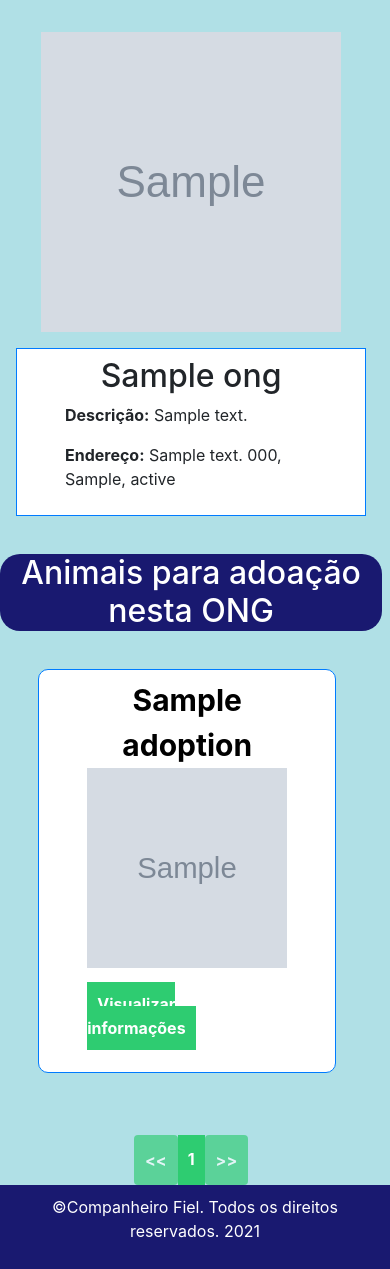
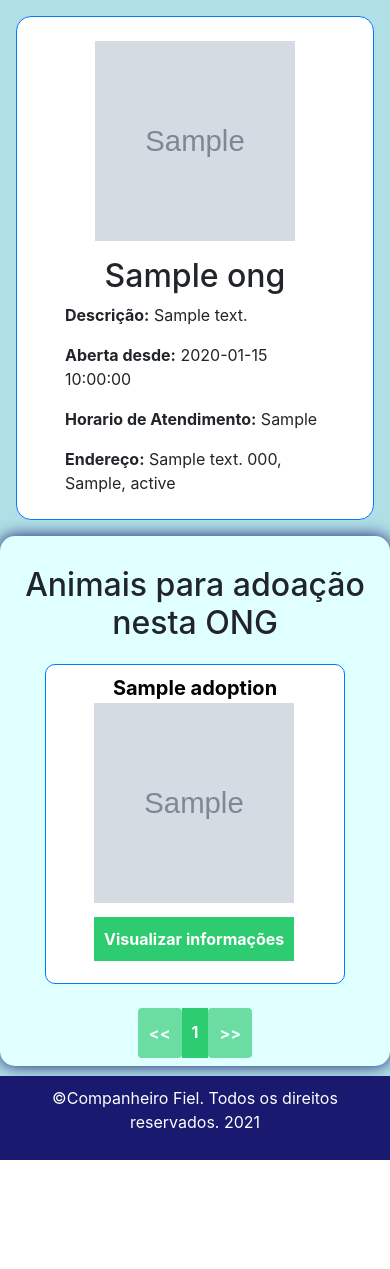
Before and after one commit to IgorSPessoa/tcc, a PHP site: page /ong_profile.php?id=1 in a window 390 px wide. Shown: the part 66-1335 px from the top of the page. After the commit the page ends 1226 px from the top, so only its background shows below. Run offline with PHP 8.4, Linux system fonts and the light colour scheme; tables that the repository leaves empty or names only in its code hold one stand-in row (values such as "Sample post"); grey boxes marked "Sample" are stand-in pictures; some libraries are stand-ins or nearby versions.

Commit message:
Page design

```diff
--- a/css/Ong_Profile.css
+++ b/css/Ong_Profile.css
@@ -10,14 +10,19 @@ body{
 }
 .descricao{
     width: 65%;
+
+    border-radius: 15px;
 }
 .adocao >h1{
     text-align: center;
-    color: white;
 }
 .adocao{
-    background-color: RGBA(25,25,112,1);
-    border-radius: 20px;
+
+    margin-bottom: 10px;
+
+    border-radius: 15px;
+    background-color: #E0FFFF;
+    box-shadow: 0 0 1em #191970;
 }
 
 .animals{
@@ -63,128 +68,30 @@ body{
     background-color: #019c42;
     text-decoration: none;
 }
+@media only screen and (max-width:992px) {
+    .animals{
+        display: grid;
+        grid-template-columns: repeat(2, 1fr);
+        max-width: 600px;
+        margin: 0 auto;
+        grid-gap: 20px;
+    }
+}
+@media only screen and (max-width: 768px) {
+    .LOng > img{
+        height:200px;
+        width: 200px;
+    }
+    .descricao{
+        width: 100%;
 
-
-@media only screen and (max-width: 950px) {
-    main{
-        width: 700px !important;
+        border-radius: 15px;
     }
     .animals{
         display: grid;
-        grid-template-columns: repeat(3, 1fr);
-        max-width: 700px;
+        grid-template-columns: repeat(1, 1fr);
+        max-width: 300px;
         margin: 0 auto;
         grid-gap: 20px;
-
-    }
-    .animal > span{
-        display: flex;
-        flex-direction: row;
-
-        color:black;
-        font-size: 25px;
-        font-weight: bold;
-    }
-    .animal > img{
-        width: 200px;
-        height: 200px;
-
-    }
-    .animal{
-        max-width: 300px;
-        padding: 5px;
-        border-radius: 10px;
-
-    }
-
-}
-@media only screen and (max-width: 801px) {
-    main{
-        width: 600px !important;
-    }
-    .LOng > img{
-        height:300px;
-        width: 300px;
-    }
-    .descricao > h2{
-        text-align: center;
-    }
-    .descricao{
-        width: 65%;
-    }
-    .animals{
-        display: grid;
-        grid-template-columns: repeat(2, 1fr);
-        max-width: 1000px;
-        margin: 0 auto;
-        grid-gap: 20px;
-
-    }
-    .animal > span{
-        display: flex;
-        flex-direction: column;
-
-
-        color:black;
-        text-align: center;
-
-        font-size: 20px;
-        font-weight: bold;
-    }
-    .animal > img{
-        width: 200px;
-        height: 200px;
-
-    }
-    .animal{
-        max-width: 300px;
-        padding: 5px;
-        border-radius: 10px;
-
     }
 }
-
-
-@media only screen and (max-width: 600px) {
-
-    main{
-        max-width: 98% !important;
-    }
-    .LOng > img{
-        height:300px;
-        width: 300px;
-    }
-    .descricao{
-        width: 100%;
-    }
-
-    .animals{
-        display: grid;
-        grid-template-columns: repeat(1, 1fr);
-        max-width: 100px;
-        margin: 10%;
-        grid-gap: 20px;
-
-    }
-    .animal > span{
-        display: flex;
-        flex-direction: row;
-
-
-        color:black;
-        font-size: 30px;
-        font-weight: bold;
-    }
-    .animal > img{
-        width: 200px;
-        height: 200px;
-
-    }
-    .animal{
-        max-width: 600px;
-        padding: 5px;
-        border-radius: 10px;
-
-    }
-
-}
--- a/ong_profile.php
+++ b/ong_profile.php
@@ -8,6 +8,8 @@ $result->execute();
 
 while ($linha = $result->fetch(PDO::FETCH_ASSOC)) {
     $name = $linha['ong_name'];
+    $ong_opening_date = $linha['ong_opening_date'];
+    $ong_business_hours = $linha['ong_business_hours'];
     $description = $linha['ong_description'];
     $img = $linha['ong_img'];
     $address = "$linha[location_address] $linha[location_number], $linha[location_district], $linha[location_state]";
@@ -56,21 +58,21 @@ while ($linha = $result->fetch(PDO::FETCH_ASSOC)) {
     }
     ?>
     <main>
-        <div class="p-3 justify-content-center">
+    <div class="p-3 d-flex justify-content-center">
+            <div class="descricao bg-white border border-3 border-primary px-5 py-2">
                 <div class="LOng p-3 d-flex justify-content-center">
                     <img src="./imgs/<?php echo $img;  ?>" alt="">
                 </div>
-            <div class="d-flex justify-content-center">
-                <div class="descricao bg-white border border-3 border-primary px-5 py-2">
+
                 <h2><?php echo $name; ?></h2>
                 <p><b>Descrição:</b> <?php echo $description;  ?></p>
+                <p><b>Aberta desde:</b> <?php echo $ong_opening_date; ?></p>
+                <p><b>Horario de Atendimento:</b> <?php echo $ong_business_hours;  ?></p>
                 <p><b>Endereço:</b> <?php echo $address;  ?></p>
             </div>
         </div>
-        </div>
-        <div class="adocao w-auto">
+        <div class="adocao container p-2 w-100 h-80 justify-content-center">
             <h1>Animais para adoação nesta ONG</h1>
-        </div>
 
             <div class="animals">
                 <?php
@@ -100,7 +102,7 @@ while ($linha = $result->fetch(PDO::FETCH_ASSOC)) {
                 //exibir o resultado recuperado na página da web
                 //while ($row = mysqli_fetch_array($result))
                 while ($linha = $dados->fetch(PDO::FETCH_ASSOC)) {
-                echo "<div class='animal bg-white shadow lg-3 border border-3 border-primary px-5 py-2'>
+                    echo "<div class='animal justify-content-center bg-white shadow lg-3 border border-3 border-primary px-5 py-2'>
                         <span>" . $linha['animal_name'] . "</span>
 
                         <img src='imgs/" . $linha['animal_photo'] . "' alt='Imagem de um cachorro'>
@@ -166,6 +168,7 @@ while ($linha = $result->fetch(PDO::FETCH_ASSOC)) {
                 }
                 ?>
             </div>
+        </div>
     </main>
     <?php
     require_once("includes/footer.php");
```
Also changed, not shown: animal_profile.php (+21 -7 lines), css/Animal_Profile.css (+19 -38 lines). Lines whose indentation alone changed are shown as unchanged.
